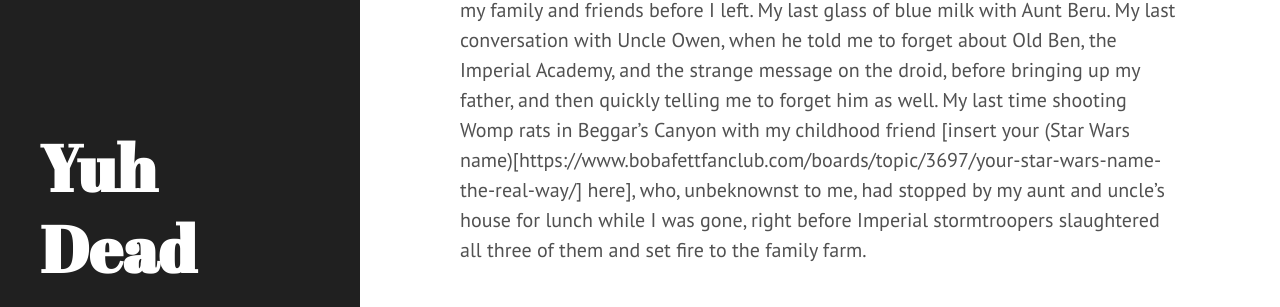
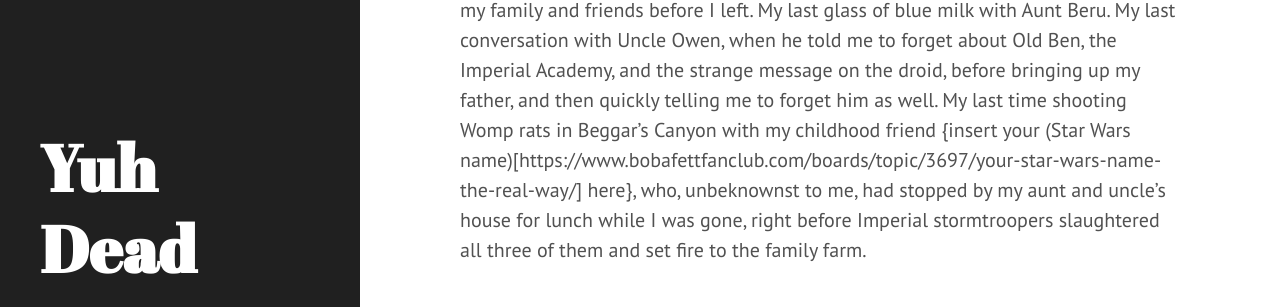
Before and after one commit to LoraV/LoraV.github.io, a Jekyll site: the page built from _posts/2021-11-03-skywalker.markdown, in a window 1280 px wide and 900 px high, scrolled down 462 px. Shown: the part 353-660 px from the top of the window. Built offline with Jekyll 4.4.1, drawn with Linux system fonts in a browser that asks for light colours; some of the changed text lies outside the part shown.

```diff
--- a/_posts/2021-11-03-skywalker.markdown
+++ b/_posts/2021-11-03-skywalker.markdown
@@ -10,4 +10,4 @@ The Force has always been strong with me. What's the Force, you ask? Mass times
 
 It all began when my Uncle Owen sent me out to buy a couple droids to help out on the moisture farm. I was repairing one of the droids, R2-D2, when it began displaying part of a recorded holographic message from a woman I would later find out was my sister. "Help me, Obi-wan Kenobi," she said, "you're my only hope." Contrary to scurrilous rumors, I did not say, "She's beautiful," as I could sense the familial ties even then. Those of us who are strong in the Force are sensitive to things like that. I definitely didn't say that, and I definitely didn't kiss her, and anyone who says differently is lying. But her message did change my life. I set off with the droids to talk to Old Ben Kenobi, and that sent me down the path to adventure. One day I was drinking blue milk with Uncle Owen and Aunt Beru, and the next I was rescuing princesses, destroying the Death Star, and working my way up to becoming a full-blown Jedi knight.
 
-My story begins in tragedy, in loss, in mourning. I had left my family's moisture farm to talk to a nearby hermit, Old Ben Kenobi, about a mysterious message found on a droid we had recently purchased. To this day, I still think back on my last hours with my family and friends before I left. My last glass of blue milk with Aunt Beru. My last conversation with Uncle Owen, when he told me to forget about Old Ben, the Imperial Academy, and the strange message on the droid, before bringing up my father, and then quickly telling me to forget him as well. My last time shooting Womp rats in Beggar's Canyon with my childhood friend [insert your (Star Wars name)[https://www.bobafettfanclub.com/boards/topic/3697/your-star-wars-name-the-real-way/] here], who, unbeknownst to me, had stopped by my aunt and uncle's house for lunch while I was gone, right before Imperial stormtroopers slaughtered all three of them and set fire to the family farm.
+My story begins in tragedy, in loss, in mourning. I had left my family's moisture farm to talk to a nearby hermit, Old Ben Kenobi, about a mysterious message found on a droid we had recently purchased. To this day, I still think back on my last hours with my family and friends before I left. My last glass of blue milk with Aunt Beru. My last conversation with Uncle Owen, when he told me to forget about Old Ben, the Imperial Academy, and the strange message on the droid, before bringing up my father, and then quickly telling me to forget him as well. My last time shooting Womp rats in Beggar's Canyon with my childhood friend {insert your (Star Wars name)[https://www.bobafettfanclub.com/boards/topic/3697/your-star-wars-name-the-real-way/] here}, who, unbeknownst to me, had stopped by my aunt and uncle's house for lunch while I was gone, right before Imperial stormtroopers slaughtered all three of them and set fire to the family farm.
```
